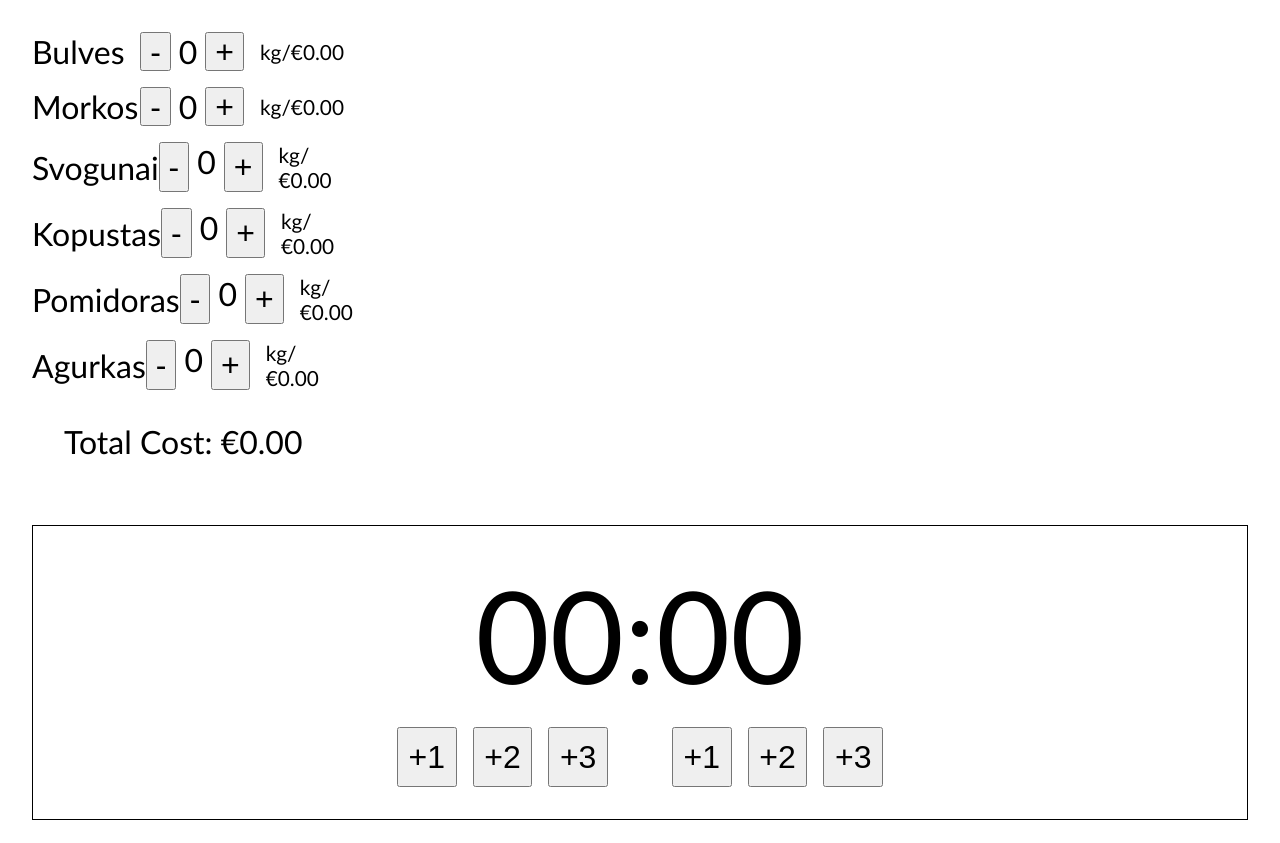
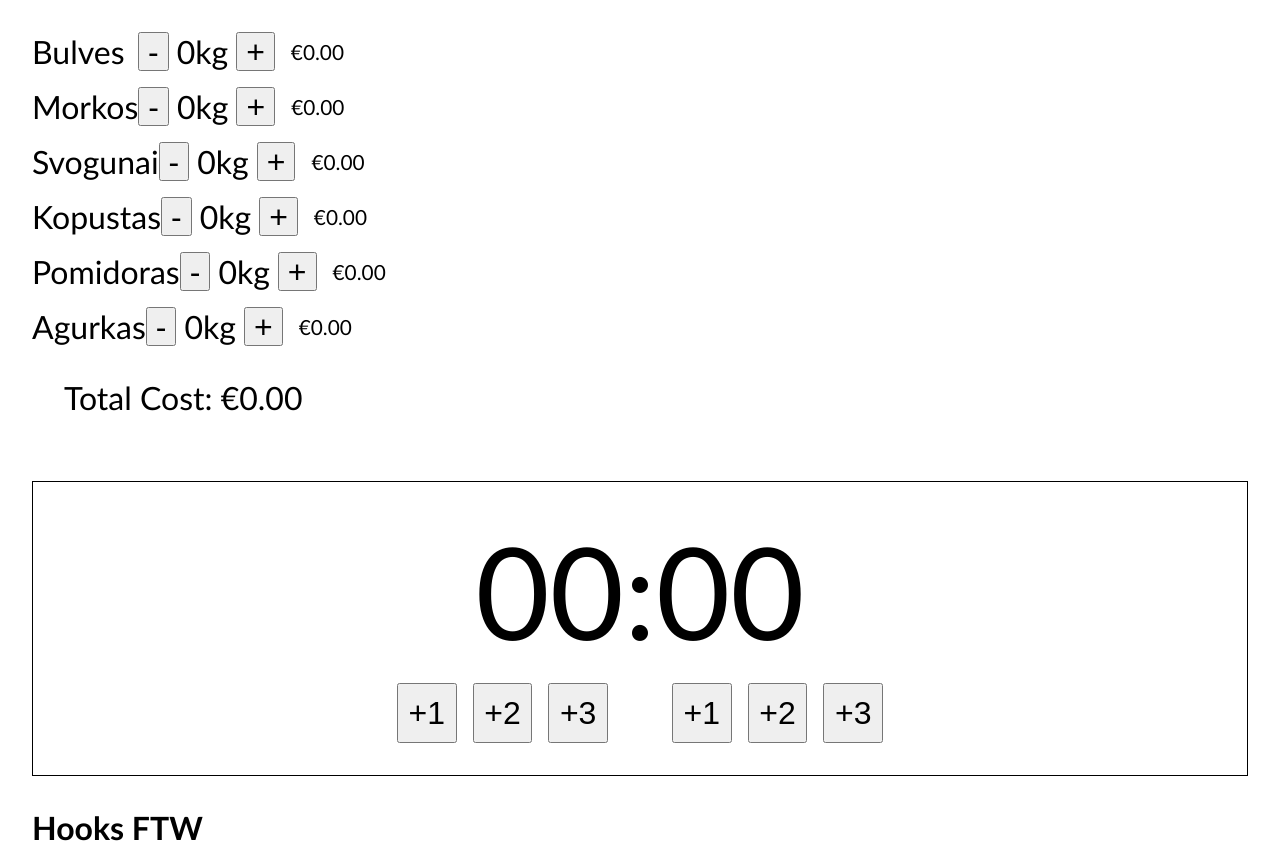
Before and after one commit to AinaEin/48_grupe_react_form, a React (Vite) app: page / in a window 1280 px wide. Shown: the top 843 px of the page. Built offline with nearby package versions, Linux system fonts and the light colour scheme.

Commit message:
feat: update

```diff
--- a/src/components/list/VegyItem.jsx
+++ b/src/components/list/VegyItem.jsx
@@ -29,9 +29,9 @@ export function VegyItem({ title, price, updateTotalCost }) {
       <span className={style.vegyTitle}>{title}</span>
       <div className={style.controls}>
         <button onClick={handleCountMinus} className={style.btn}>-</button>
-        <span className={style.count}>{count}</span>
+        <span className={style.count}>{count}kg</span>
         <button onClick={handleCountPlus} className={style.btn}>+</button>
-        <span className={style.result}>kg/€{totalCost.toFixed(2)}</span>
+        <span className={style.result}>€{totalCost.toFixed(2)}</span>
       </div>
     </li>
   );
```
